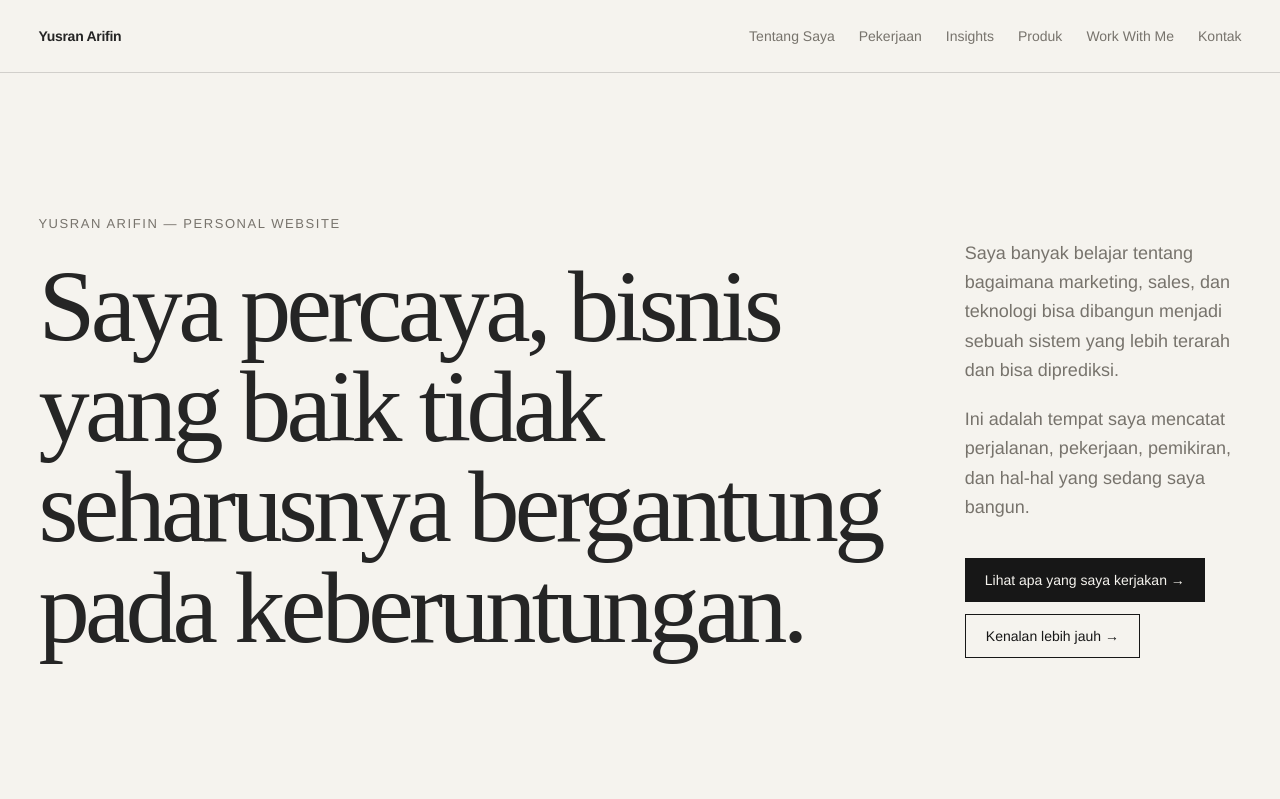
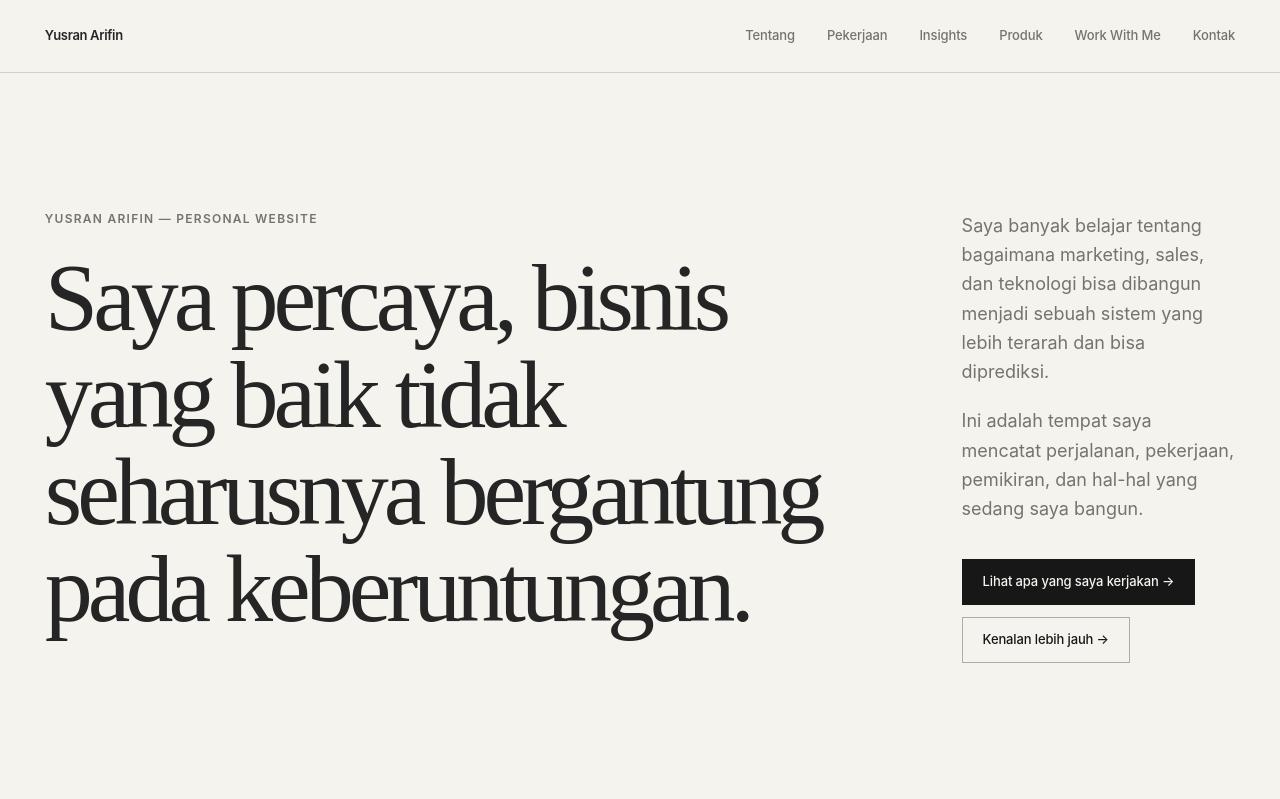
Before and after one commit to yusranar2814-cmd/yusranarifin-website, a Next.js app: page / in a window 1280 px wide. Shown: the top 799 px of the page. Built offline with nearby package versions, Linux system fonts and the light colour scheme.

Commit message:
Refine global visual design system

```diff
--- a/app/globals.css
+++ b/app/globals.css
@@ -13,16 +13,16 @@
 
   /* Quiet Confidence — typography */
   --font-serif: Iowan Old Style, Baskerville, "Times New Roman", serif;
-  --font-sans: "Helvetica Neue", Helvetica, Arial, sans-serif;
+  --font-sans: Inter, "Helvetica Neue", Helvetica, Arial, sans-serif;
   --font-size-body: 1rem;
-  --font-size-small: 0.8125rem;
-  --font-size-display: clamp(3.25rem, 8vw, 7.5rem);
-  --font-size-title: clamp(2.5rem, 5vw, 5rem);
-  --leading-body: 1.6;
-  --leading-tight: 0.98;
-  --tracking-display: -0.045em;
-  --tracking-heading: -0.035em;
-  --tracking-label: 0.12em;
+  --font-size-small: 0.75rem;
+  --font-size-display: clamp(3.1rem, 7.5vw, 7.25rem);
+  --font-size-title: clamp(2.35rem, 4.75vw, 4.75rem);
+  --leading-body: 1.68;
+  --leading-tight: 1.01;
+  --tracking-display: -0.052em;
+  --tracking-heading: -0.04em;
+  --tracking-label: 0.105em;
 
   /* Quiet Confidence — rhythm and layout */
   --space-2: 0.5rem;
@@ -37,9 +37,9 @@
   --space-24: 6rem;
   --space-32: 8rem;
   --layout-max-width: 90rem;
-  --layout-gutter: clamp(1.25rem, 3vw, 3rem);
-  --section-space: clamp(4rem, 10vw, 8rem);
-  --control-height: 2.75rem;
+  --layout-gutter: clamp(1.25rem, 3.5vw, 3.5rem);
+  --section-space: clamp(4.5rem, 9vw, 8.5rem);
+  --control-height: 2.875rem;
 
   /* Quiet Confidence — interaction */
   --duration-fast: 160ms;
@@ -60,6 +60,7 @@ body {
   font-family: var(--font-sans);
   font-size: var(--font-size-body);
   line-height: var(--leading-body);
+  font-kerning: normal;
   text-rendering: optimizeLegibility;
 }
 
@@ -67,7 +68,10 @@ img, picture, svg, video, canvas { display: block; max-width: 100%; }
 
 button, input, textarea, select { font: inherit; }
 
-a { text-underline-offset: 0.18em; }
+a {
+  text-decoration-thickness: 0.075em;
+  text-underline-offset: 0.2em;
+}
 
 ::selection { background: var(--color-olive); color: var(--color-off-white); }
 
@@ -97,10 +101,44 @@ a { text-underline-offset: 0.18em; }
 .type-label {
   color: var(--color-muted);
   font-size: var(--font-size-small);
-  font-weight: 500;
+  font-weight: 600;
   letter-spacing: var(--tracking-label);
   line-height: 1.3;
   text-transform: uppercase;
+}
+
+.text-link {
+  position: relative;
+  text-decoration: none;
+}
+
+.text-link::after {
+  background: currentColor;
+  bottom: -0.18rem;
+  content: "";
+  height: 1px;
+  left: 0;
+  position: absolute;
+  transform: scaleX(0);
+  transform-origin: right;
+  transition: transform var(--duration-standard) var(--ease-standard);
+  width: 100%;
+}
+
+.text-link:hover::after,
+.text-link:focus-visible::after {
+  transform: scaleX(1);
+  transform-origin: left;
+}
+
+@media (max-width: 40rem) {
+  :root {
+    --section-space: clamp(4rem, 16vw, 5.5rem);
+  }
+
+  .type-display {
+    line-height: 1.04;
+  }
 }
 
 @media (prefers-reduced-motion: reduce) {
--- a/components/layout/site-footer.tsx
+++ b/components/layout/site-footer.tsx
@@ -5,14 +5,14 @@ import { navigationItems } from "@/lib/constants";
 export function SiteFooter() {
   return (
     <footer className="border-t border-[color:var(--color-border)]">
-      <Container className="flex flex-col gap-8 py-10 sm:flex-row sm:items-end sm:justify-between">
+      <Container className="flex flex-col gap-9 py-12 sm:flex-row sm:items-end sm:justify-between lg:py-14">
         <div>
-          <p className="text-sm font-semibold">Yusran Arifin</p>
-          <p className="mt-2 text-sm text-[color:var(--color-muted)]">Personal website.</p>
+          <p className="font-[family-name:var(--font-serif)] text-2xl leading-none tracking-[var(--tracking-heading)]">Yusran Arifin</p>
+          <p className="mt-3 text-[0.8125rem] text-[color:var(--color-muted)]">Personal website.</p>
         </div>
-        <nav aria-label="Navigasi footer" className="flex flex-wrap gap-x-5 gap-y-3">
+        <nav aria-label="Navigasi footer" className="flex max-w-xl flex-wrap gap-x-6 gap-y-3 sm:justify-end">
           {navigationItems.map((item) => (
-            <Link className="text-sm text-[color:var(--color-muted)] transition-colors duration-[var(--duration-standard)] ease-[var(--ease-standard)] hover:text-[color:var(--color-charcoal)]" href={item.href} key={item.href}>
+            <Link className="text-link py-1 text-[0.8125rem] text-[color:var(--color-muted)] transition-colors duration-[var(--duration-standard)] ease-[var(--ease-standard)] hover:text-[color:var(--color-charcoal)] motion-reduce:transition-none" href={item.href} key={item.href}>
               {item.label}
             </Link>
           ))}
--- a/components/layout/site-header.tsx
+++ b/components/layout/site-header.tsx
@@ -15,11 +15,11 @@ function NavigationLinks({ onNavigate }: { onNavigate?: () => void }) {
     return (
       <Link
         aria-current={isActive ? "page" : undefined}
-        className={`text-sm transition-colors duration-[var(--duration-standard)] ease-[var(--ease-standard)] motion-reduce:transition-none ${
+        className={`text-link relative py-2 text-[0.8125rem] font-medium tracking-[-0.01em] transition-colors duration-[var(--duration-standard)] ease-[var(--ease-standard)] motion-reduce:transition-none ${
           isActive
-            ? "text-[color:var(--color-charcoal)]"
+            ? "text-[color:var(--color-charcoal)] after:scale-x-100"
             : "text-[color:var(--color-muted)] hover:text-[color:var(--color-charcoal)]"
-        }`}
+        }`.trim()}
         href={item.href}
         key={item.href}
         onClick={onNavigate}
@@ -34,20 +34,20 @@ export function SiteHeader() {
   const [isOpen, setIsOpen] = useState(false);
 
   return (
-    <header className="border-b border-[color:var(--color-border)]">
-      <Container className="flex min-h-[4.5rem] items-center justify-between gap-6 py-4">
-        <Link className="text-sm font-semibold tracking-[-0.02em]" href="/">
+    <header className="sticky top-0 z-30 border-b border-[color:var(--color-border)] bg-[color:var(--color-off-white)]">
+      <Container className="flex min-h-[4.5rem] items-center justify-between gap-6 py-3">
+        <Link className="text-[0.8125rem] font-semibold tracking-[-0.025em] transition-colors duration-[var(--duration-standard)] ease-[var(--ease-standard)] hover:text-[color:var(--color-olive)] motion-reduce:transition-none" href="/">
           Yusran Arifin
         </Link>
 
-        <nav aria-label="Navigasi utama" className="hidden items-center gap-6 md:flex">
+        <nav aria-label="Navigasi utama" className="hidden items-center gap-7 lg:gap-8 md:flex">
           <NavigationLinks />
         </nav>
 
         <button
           aria-controls="mobile-navigation"
           aria-expanded={isOpen}
-          className="inline-flex min-h-[var(--control-height)] min-w-[var(--control-height)] items-center justify-center border border-[color:var(--color-border-strong)] text-sm md:hidden"
+          className="inline-flex min-h-[var(--control-height)] min-w-[var(--control-height)] items-center justify-center border border-[color:var(--color-border-strong)] px-3 text-[0.75rem] font-semibold uppercase tracking-[0.08em] transition-[background-color,border-color,color] duration-[var(--duration-standard)] ease-[var(--ease-standard)] hover:border-[color:var(--color-charcoal)] hover:bg-[color:var(--color-charcoal)] hover:text-[color:var(--color-off-white)] motion-reduce:transition-none md:hidden"
           onClick={() => setIsOpen((current) => !current)}
           type="button"
         >
@@ -64,7 +64,7 @@ export function SiteHeader() {
       >
         <div className="overflow-hidden">
           <Container>
-            <nav aria-label="Navigasi seluler" className="flex flex-col gap-5 border-t border-[color:var(--color-border)] py-6">
+            <nav aria-label="Navigasi seluler" className="flex flex-col gap-3 border-t border-[color:var(--color-border)] py-5">
               <NavigationLinks onNavigate={() => setIsOpen(false)} />
             </nav>
           </Container>
--- a/components/ui/button.tsx
+++ b/components/ui/button.tsx
@@ -7,13 +7,13 @@ type ButtonProps = ComponentPropsWithoutRef<typeof Link> & {
 
 export function Button({ className = "", variant = "primary", ...props }: ButtonProps) {
   const variants = {
-    primary: "bg-[color:var(--color-charcoal)] text-[color:var(--color-off-white)] hover:bg-[color:var(--color-olive)]",
-    secondary: "border border-[color:var(--color-charcoal)] text-[color:var(--color-charcoal)] hover:bg-[color:var(--color-charcoal)] hover:text-[color:var(--color-off-white)]",
+    primary: "border border-[color:var(--color-charcoal)] bg-[color:var(--color-charcoal)] text-[color:var(--color-off-white)] hover:-translate-y-px hover:border-[color:var(--color-olive)] hover:bg-[color:var(--color-olive)] active:translate-y-0",
+    secondary: "border border-[color:var(--color-border-strong)] text-[color:var(--color-charcoal)] hover:-translate-y-px hover:border-[color:var(--color-charcoal)] hover:bg-[color:var(--color-charcoal)] hover:text-[color:var(--color-off-white)] active:translate-y-0",
   };
 
   return (
     <Link
-      className={`inline-flex min-h-[var(--control-height)] items-center justify-center px-5 text-sm font-medium transition-colors duration-[var(--duration-standard)] ease-[var(--ease-standard)] motion-reduce:transition-none ${variants[variant]} ${className}`}
+      className={`inline-flex min-h-[var(--control-height)] items-center justify-center px-5 text-[0.8125rem] font-medium tracking-[-0.01em] transition-[background-color,border-color,color,transform] duration-[var(--duration-standard)] ease-[var(--ease-standard)] motion-reduce:transition-none ${variants[variant]} ${className}`}
       {...props}
     />
   );
--- a/components/ui/card.tsx
+++ b/components/ui/card.tsx
@@ -3,7 +3,7 @@ import type { ComponentPropsWithoutRef } from "react";
 export function Card({ className = "", ...props }: ComponentPropsWithoutRef<"article">) {
   return (
     <article
-      className={`border-t border-[color:var(--color-border)] pt-[var(--space-5)] ${className}`}
+      className={`border-t border-[color:var(--color-border)] pt-[var(--space-6)] ${className}`.trim()}
       {...props}
     />
   );
--- a/components/ui/container.tsx
+++ b/components/ui/container.tsx
@@ -14,7 +14,7 @@ export function Container<T extends ElementType = "div">({
 
   return (
     <Component
-      className={`mx-auto w-full max-w-[var(--layout-max-width)] px-[var(--layout-gutter)] ${className}`}
+      className={`mx-auto w-full max-w-[var(--layout-max-width)] px-[var(--layout-gutter)] ${className}`.trim()}
       {...props}
     />
   );
--- a/components/ui/heading.tsx
+++ b/components/ui/heading.tsx
@@ -14,7 +14,7 @@ export function Heading<T extends ElementType = "h2">({
 
   return (
     <Component
-      className={`font-[family-name:var(--font-serif)] text-balance font-normal tracking-[var(--tracking-heading)] text-[color:var(--color-text)] ${className}`}
+      className={`font-[family-name:var(--font-serif)] text-balance font-normal tracking-[var(--tracking-heading)] text-[color:var(--color-text)] ${className}`.trim()}
       {...props}
     />
   );
--- a/components/ui/section.tsx
+++ b/components/ui/section.tsx
@@ -10,7 +10,7 @@ export function Section({
   ...props
 }: SectionProps) {
   return (
-    <section className={`py-[var(--section-space)] ${className}`} {...props}>
+    <section className={`py-[var(--section-space)] ${className}`.trim()} {...props}>
       {contained ? <Container>{children}</Container> : children}
     </section>
   );
--- a/lib/constants.ts
+++ b/lib/constants.ts
@@ -6,7 +6,7 @@ export const siteConfig = {
 };
 
 export const navigationItems = [
-  { href: "/tentang", label: "Tentang Saya" },
+  { href: "/tentang", label: "Tentang" },
   { href: "/pekerjaan", label: "Pekerjaan" },
   { href: "/insights", label: "Insights" },
   { href: "/produk", label: "Produk" },
```
